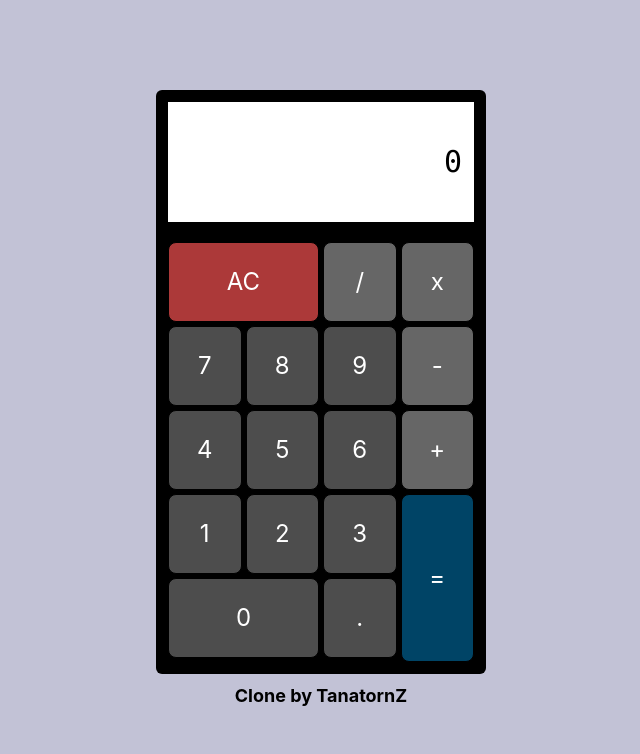
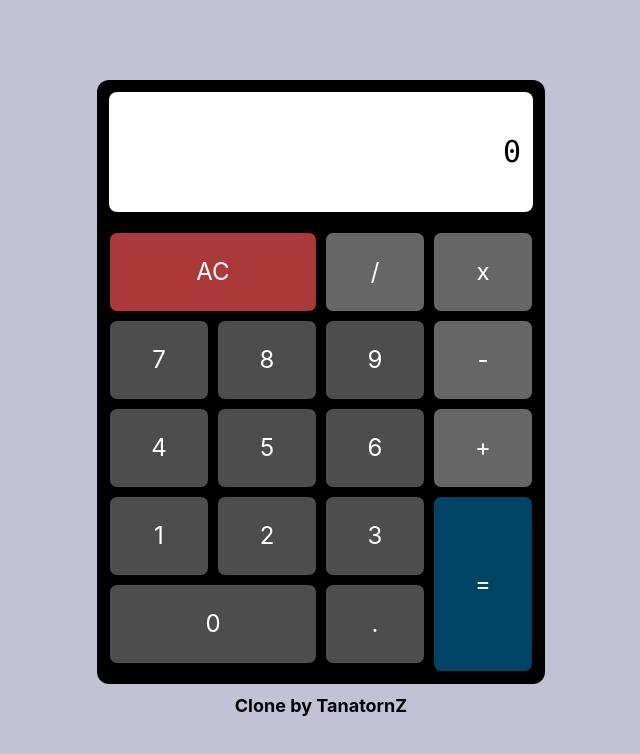
Before and after one commit to TanatornZ/Calculator_PWA, a Next.js app: page / in a window 1280 px wide. Shown: the top 754 px of the page, without its empty margins (319-959 px from the left). Built offline with nearby package versions, Linux system fonts and the light colour scheme.

Commit message:
style: adjust style

```diff
--- a/components/Calculator.tsx
+++ b/components/Calculator.tsx
@@ -20,8 +20,8 @@ function Calculator({}: Props) {
     return x.toString().replace(/\B(?=(\d{3})+(?!\d))/g, ",");
   }
   return (
-    <div className="min-w-[330px]  border-black bg-black p-3 rounded-md flex flex-col gap-3">
-      <div className=" flex flex-col h-[120px] justify-center bg-white text-black font-mono p-3">
+    <div className="border-black bg-black p-3 rounded-xl flex flex-col gap-3 max-w-md w-full">
+      <div className="flex flex-col h-[120px] justify-center bg-white text-black font-mono p-3 rounded-lg">
         <h1
           className="text-orange-300 text-right text-2xl transition-all"
           id="sub-display"
@@ -32,7 +32,7 @@ function Calculator({}: Props) {
           {limit ? "Digit limit " : numberWithCommas(mainDisplay)}
         </h1>
       </div>
-      <div className="grid grid-cols-4 gap-1 grid-flow-row mt-2 ">
+      <div className="grid grid-cols-4 gap-1 md:gap-2 grid-flow-row mt-2 ">
         <CalculateButton type="clear" display="AC" id="clear" />
         <CalculateButton type="oparator" display="/" id="divide" />
         <CalculateButton type="oparator" display="x" id="multiply" />
--- a/pages/index.tsx
+++ b/pages/index.tsx
@@ -1,12 +1,11 @@
 import type { NextPage } from "next";
 import Calculator from "../components/Calculator";
 
-
 const Home: NextPage = () => {
   return (
-    <div className='min-w-screen min-h-screen flex flex-col justify-center items-center p-'>
-        <Calculator />
-        <p className='mt-2 text-lg font-bold'>Clone by TanatornZ</p>
+    <div className="min-w-screen min-h-screen flex flex-col justify-center items-center p-3">
+      <Calculator />
+      <p className="mt-2 text-lg font-bold">Clone by TanatornZ</p>
     </div>
   );
 };
```
Also changed, not shown: 1 other file (tests, documents, lock files or other folders).
